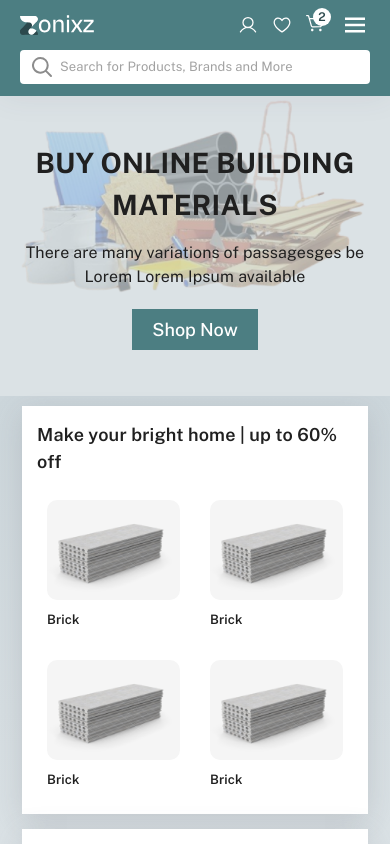
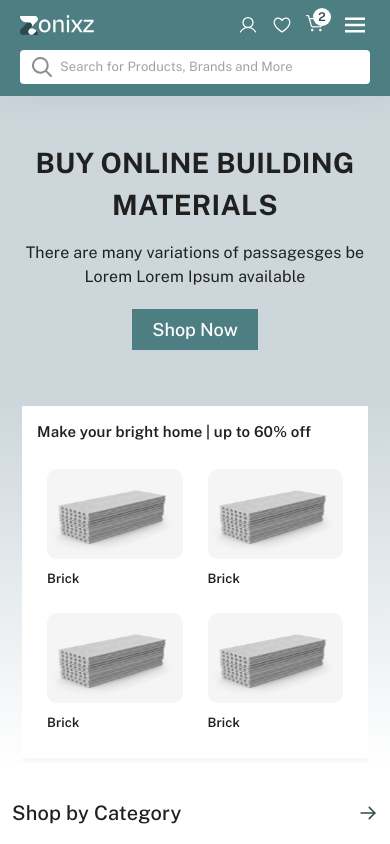
Before and after one commit to Raj-47-coder/zonix, a React (Create React App) app: page / in a window 390 px wide. Shown: the top 844 px of the page. Built offline with nearby package versions, Linux system fonts and the light colour scheme.

Commit message:
Update banner top category in mobile view

```diff
--- a/src/Inauth/Bannerslider/Bannerslider.scss
+++ b/src/Inauth/Bannerslider/Bannerslider.scss
@@ -26,7 +26,7 @@
       z-index: 0;
 
       @media screen and (max-width:991px) {
-        opacity: 0.7;
+        // opacity: 0.7;
       }
     }
 
--- a/src/Inauth/Bestdeals/Bestdeals.js
+++ b/src/Inauth/Bestdeals/Bestdeals.js
@@ -18,6 +18,8 @@ function Bestdeals() {
   ]
   return (
     <>
+      <Box component={'div'} sx={{ backgroundColor: '#EDF1F3', padding: '2rem 0', margin: '2rem 0' }}>
+
         <Box component={'div'} className='container'>
           <Box component={'div'} className='section_title'>
             <Typography component={'h2'}>Best Deals
@@ -66,6 +68,7 @@ function Bestdeals() {
             ))}
           </Box>
         </Box>
+      </Box>
     </>
   );
 }
--- a/src/Inauth/Brands/Brands.js
+++ b/src/Inauth/Brands/Brands.js
@@ -29,7 +29,6 @@ function Brands() {
   ]
   return (
     <>
-      <Box component={'div'} sx={{ backgroundColor: '#EDF1F3', padding: '2rem', margin: '2rem 0' }}>
 
       <Box component={'div'} className='container'>
         <Box component={'div'} className='section_title'>
@@ -79,7 +78,6 @@ function Brands() {
           </SwiperSlide>
         ))}
       </Swiper >
-      </Box>
     </>
   );
 }
--- a/src/Inauth/Categories/Categories.js
+++ b/src/Inauth/Categories/Categories.js
@@ -32,7 +32,6 @@ function Categories() {
   ]
   return (
     <>
-      <Box component={'div'} sx={{ backgroundColor: '#EDF1F3', padding: '2rem', margin: '2rem 0' }}>
       <Box component={'div'} className='container'>
         <Box component={'div'} className='section_title'>
           <Typography component={'h2'}>Shop by Category</Typography>
@@ -77,7 +76,6 @@ function Categories() {
           ))}
         </Swiper>
       </Box>
-      </Box>
     </>
   );
 }
--- a/src/Inauth/Featuresproducts/Featuresproducts.js
+++ b/src/Inauth/Featuresproducts/Featuresproducts.js
@@ -26,6 +26,7 @@ function Bestdeals() {
   ]
   return (
     <>
+      <Box component={'div'} sx={{ backgroundColor: '#EDF1F3', padding: '2rem 0', margin: '2rem 0' }}>
         <Box component={'div'} className='container'>
           <Box component={'div'} className='section_title'>
             <Typography component={'h2'}>Featured Products</Typography>
@@ -39,6 +40,7 @@ function Bestdeals() {
             <Products productsList={productsList} />
           </Box>
         </Box>
+      </Box>
     </>
   );
 }
--- a/src/Inauth/Topcategory/Topcategory.scss
+++ b/src/Inauth/Topcategory/Topcategory.scss
@@ -13,13 +13,17 @@
   .tocategory_cols {
     background-color: var(--theme_white);
     padding: 1.5rem;
-    box-shadow: rgba(100, 100, 111, 0.2) 0px 7px 29px 0px;
+    box-shadow: rgba(0, 0, 0, 0.04) 0px 3px 5px;
 
     h6 {
       font-size: 1.8rem;
       color: var(--theme_dark);
       font-weight: 600;
       margin-bottom: 1.5rem;
+
+      @media screen and (max-width:991px) {
+        font-size: 1.5rem;
+      }
     }
 
     .inner_cardRow {
@@ -36,7 +40,7 @@
           border-radius: 1rem;
 
           @media screen and (max-width:575px) {
-            height: 10rem;
+            height: 9rem;
           }
         }
 
@@ -48,14 +52,23 @@
           margin-bottom: 0;
         }
       }
+
+      @media screen and (max-width:991px) {
+        gap: 0.5rem;
+      }
+    }
+
+    @media screen and (max-width:991px) {
+      max-width: 37rem;
+      min-width: 100%;
+      margin-bottom: 1rem;
     }
   }
 
   @media screen and (max-width:991px) {
-    grid-template-columns: repeat(2, 1fr);
-  }
-
-  @media screen and (max-width:575px) {
     grid-template-columns: repeat(1, 1fr);
+    display: flex;
+    align-items: center;
+    overflow-x: auto;
   }
 }
```
Lines whose indentation alone changed are shown as unchanged.
